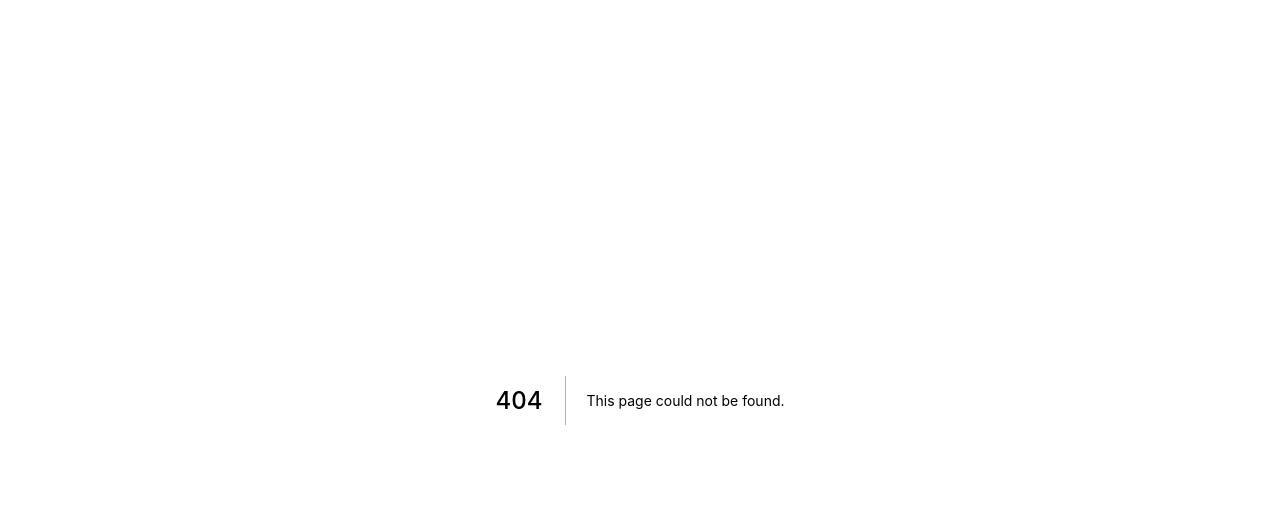
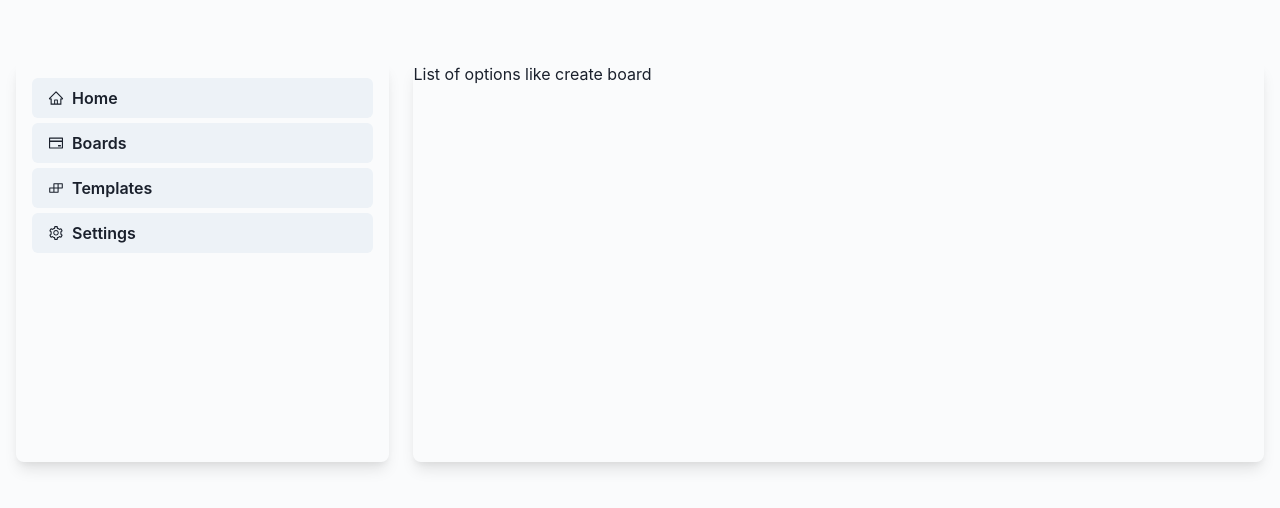
Before and after one commit to ishitagattani/Trello-Clone, a Next.js app: page /home in a window 1280 px wide. Before the commit this address had no page. Shown: the top 508 px of the page. Built offline with nearby package versions, Linux system fonts and the light colour scheme.

Commit message:
feat: add sidebar hoc

```diff
--- a/pages/_app.tsx
+++ b/pages/_app.tsx
@@ -1,5 +1,6 @@
 import React from 'react';
 import { ChakraProvider, extendTheme } from '@chakra-ui/react';
+import '@/src/styles/default.css';
 import PropTypes from 'prop-types';
 
 const theme = extendTheme({
--- /dev/null
+++ b/pages/home/index.tsx
@@ -0,0 +1,16 @@
+import React from 'react';
+import Home from '@/src/components/homepage';
+import { Box } from '@chakra-ui/layout';
+import withSidebar from '@/src/hoc/with-sidebar';
+
+const HomePageWithSidebar = withSidebar(Home, {});
+
+const HomePage = () => {
+  return (
+    <Box bg="#fafbfc" height="100vh">
+      <HomePageWithSidebar />
+    </Box>
+  );
+};
+
+export default HomePage;
--- /dev/null
+++ b/src/components/homepage/index.tsx
@@ -0,0 +1,12 @@
+import React from 'react';
+import { Box } from '@chakra-ui/react';
+
+const Boards = () => {
+  return (
+    <Box minHeight="50vh" flexGrow={3} ml="2%" boxShadow="lg" rounded="lg">
+      <h1>List of options like create board</h1>
+    </Box>
+  );
+};
+
+export default Boards;
--- /dev/null
+++ b/src/hoc/with-sidebar.tsx
@@ -0,0 +1,44 @@
+import React, { Component } from 'react';
+import { Container, Box, Button } from '@chakra-ui/react';
+import {
+  AiOutlineHome,
+  AiOutlineSetting,
+  AiOutlineCreditCard,
+  AiOutlineBuild
+} from 'react-icons/ai';
+
+const withSidebar = (WrappedComponent, props) => {
+  return class BoardWithSidebar extends Component {
+    constructor(props) {
+      super(props);
+    }
+
+    render() {
+      return (
+        <Container maxW="container.xl" display="table">
+          <Box display="flex" mt="5%">
+            <Box minHeight="50vh" flexGrow={1} boxShadow="lg" rounded="lg" p="1em">
+              <Box display="flex" flexDirection="column">
+                <Button mb="5px" display="flex" justifyContent="left">
+                  <AiOutlineHome /> &nbsp; Home
+                </Button>
+                <Button mb="5px" display="flex" justifyContent="left">
+                  <AiOutlineCreditCard /> &nbsp; Boards
+                </Button>
+                <Button mb="5px" display="flex" justifyContent="left">
+                  <AiOutlineBuild /> &nbsp; Templates
+                </Button>
+                <Button mb="5px" display="flex" justifyContent="left">
+                  <AiOutlineSetting /> &nbsp; Settings
+                </Button>
+              </Box>
+            </Box>
+            <WrappedComponent />
+          </Box>
+        </Container>
+      );
+    }
+  };
+};
+
+export default withSidebar;
--- /dev/null
+++ b/src/styles/default.css
@@ -0,0 +1,5 @@
+html,
+body {
+  margin: 0px;
+  height: 100%;
+}
```
Also changed, not shown: pages/boards/index.tsx (deleted, +0 -7 lines), src/components/login/index.tsx (+5 -3 lines), pages/boards/[id].tsx (deleted).
